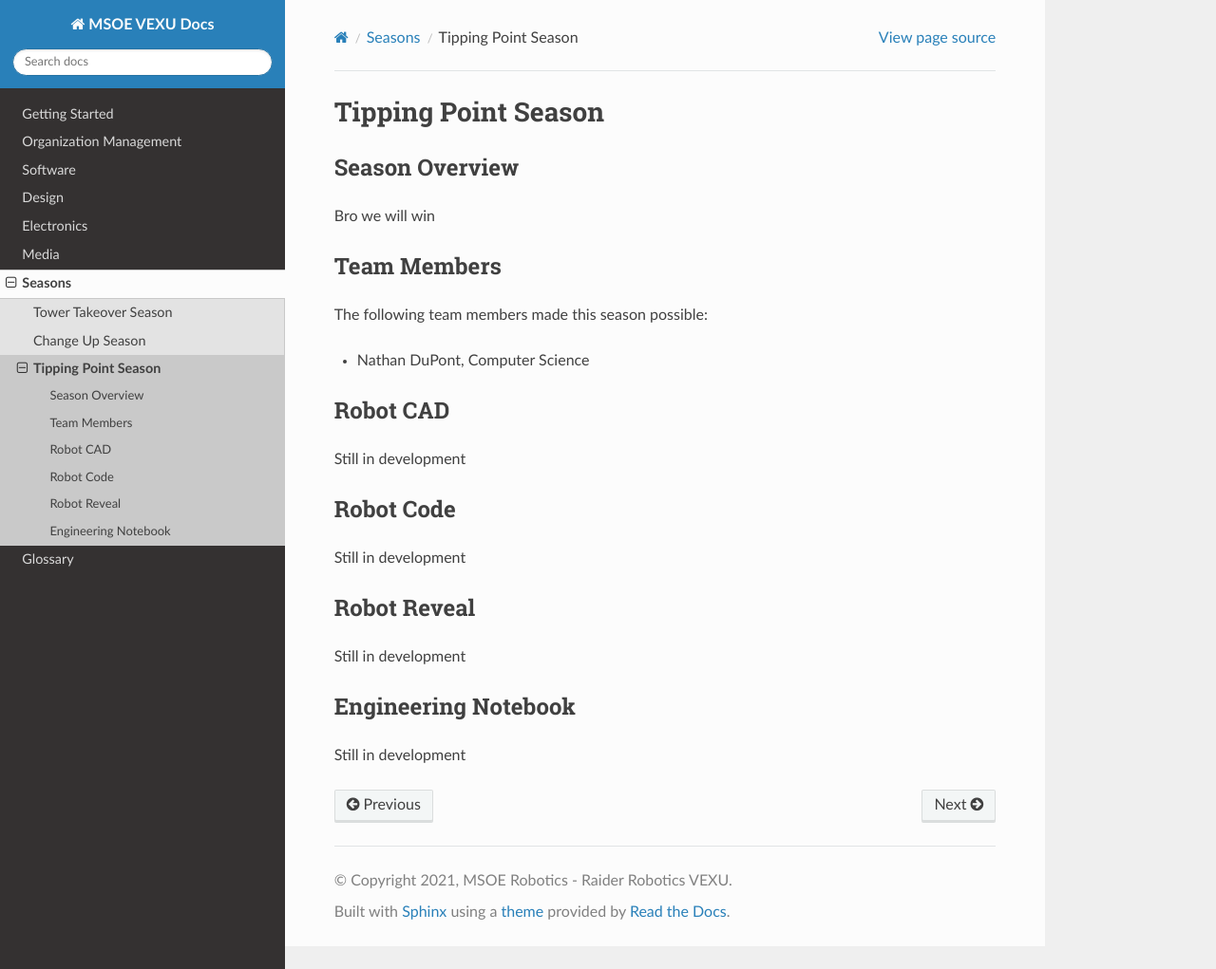
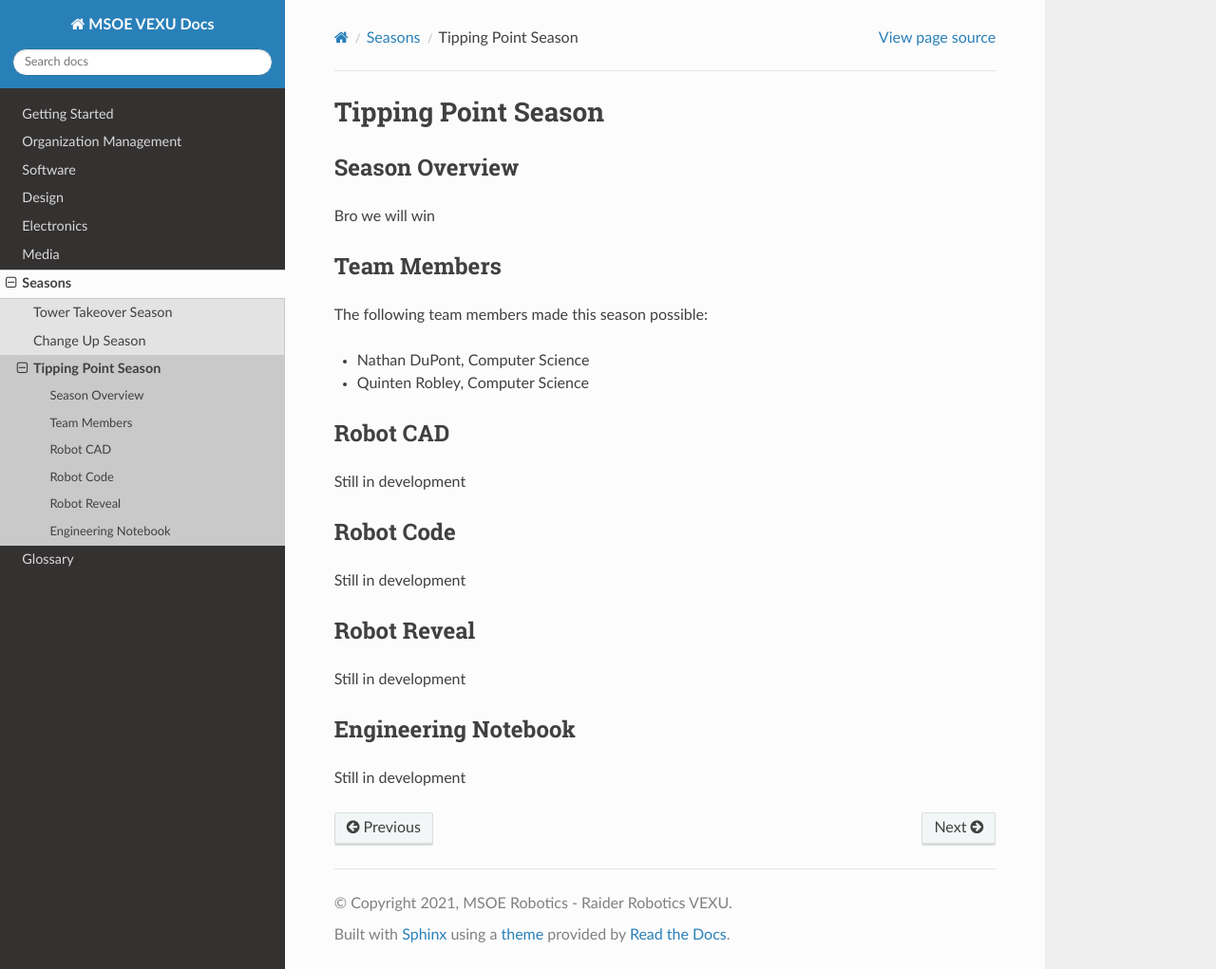
Before and after one commit to msoe-vex/docs, a Sphinx documentation site: the page built from source/seasons/tipping-point/tipping-point.rst, in a window 1280 px wide and 1021 px high. Shown: the whole window at 95% size. Built offline with Sphinx 7.4.7 and the Read the Docs theme 2.0.0, drawn with Linux system fonts in a browser that asks for light colours.

Commit message:
Added my name to the team list

```diff
--- a/source/seasons/tipping-point/tipping-point.rst
+++ b/source/seasons/tipping-point/tipping-point.rst
@@ -14,6 +14,7 @@ Team Members
 The following team members made this season possible:
 
 - Nathan DuPont, Computer Science
+- Quinten Robley, Computer Science
 
 
 Robot CAD
```
